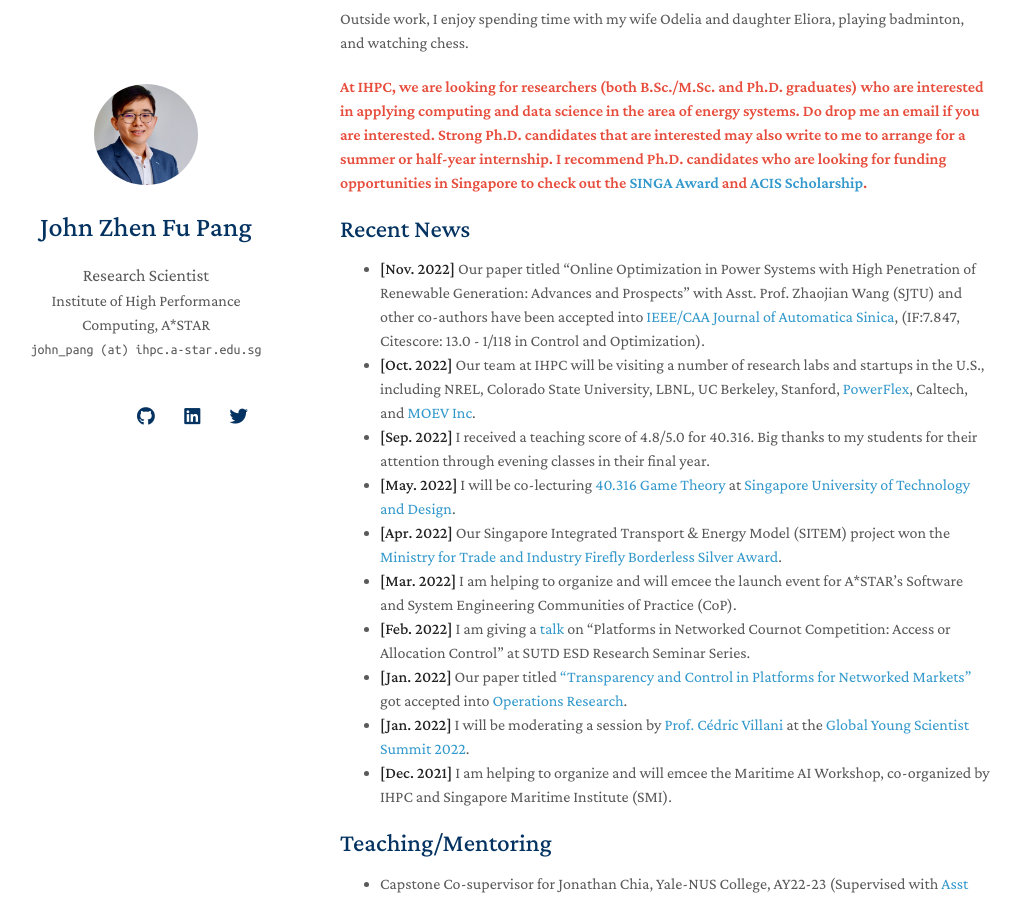
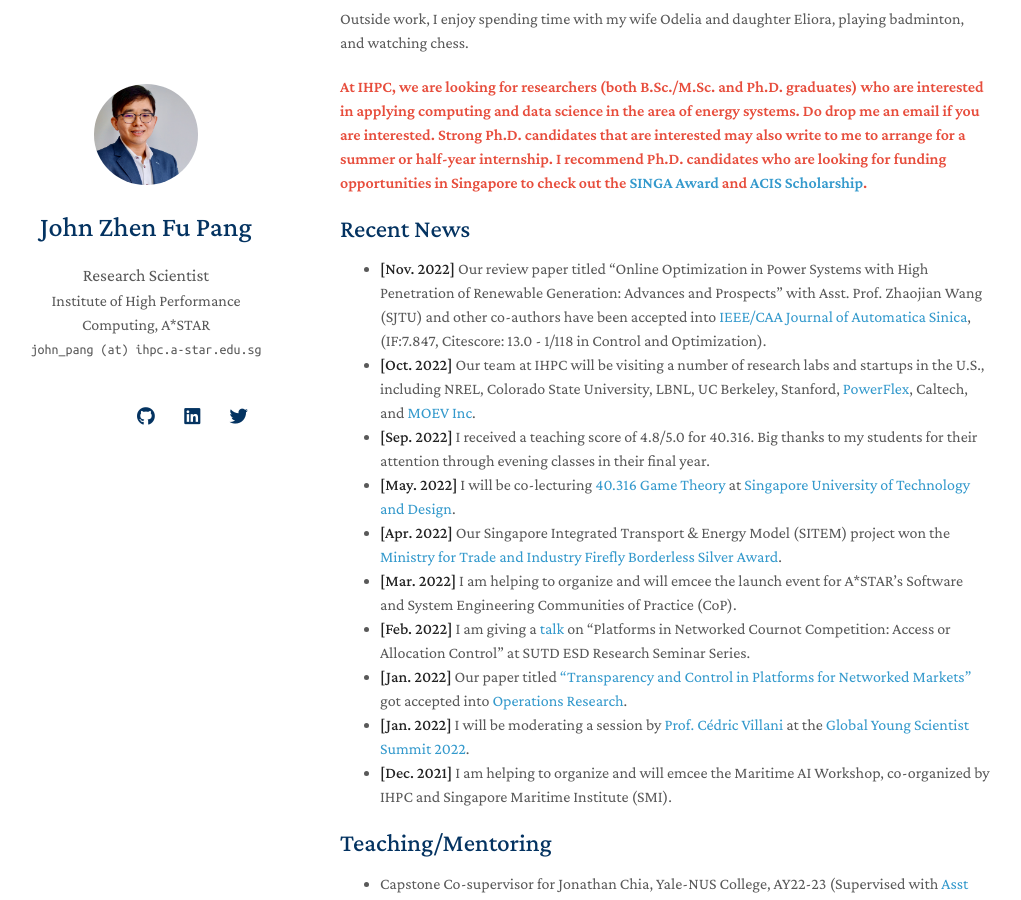
Before and after one commit to j-pang/j-pang.github.io, a Jekyll site: the page built from index.md, in a window 1280 px wide and 900 px high, scrolled down 570 px. Shown: the whole window, without its empty margins (130-1151 px from the left). Built offline with Jekyll 4.4.1, drawn with Linux system fonts in a browser that asks for light colours; nearby versions of some CDN libraries; a style sheet for code colours, icons or effects is not loaded; our own code applies the rules of GitHub Pages for plain Markdown files.

Commit message:
Update index.md

```diff
--- a/index.md
+++ b/index.md
@@ -16,7 +16,7 @@ Outside work, I enjoy spending time with my wife Odelia and daughter Eliora, pla
 
 ## Recent News
 
-- **[Nov. 2022]** Our paper titled "Online Optimization in Power Systems with High Penetration of Renewable Generation: Advances and Prospects" with Asst. Prof. Zhaojian Wang (SJTU) and other co-authors have been accepted into [IEEE/CAA Journal of Automatica Sinica](https://ieeexplore.ieee.org/xpl/RecentIssue.jsp?punumber=6570654), (IF:7.847, Citescore: 13.0 - 1/118 in Control and Optimization).
+- **[Nov. 2022]** Our review paper titled "Online Optimization in Power Systems with High Penetration of Renewable Generation: Advances and Prospects" with Asst. Prof. Zhaojian Wang (SJTU) and other co-authors have been accepted into [IEEE/CAA Journal of Automatica Sinica](https://ieeexplore.ieee.org/xpl/RecentIssue.jsp?punumber=6570654), (IF:7.847, Citescore: 13.0 - 1/118 in Control and Optimization).
 - **[Oct. 2022]**  Our team at IHPC will be visiting a number of research labs and startups in the U.S., including NREL, Colorado State University, LBNL, UC Berkeley, Stanford, [PowerFlex](https://www.powerflex.com/), Caltech, and [MOEV Inc](https://www.moevinc.com/).
 - **[Sep. 2022]**  I received a teaching score of 4.8/5.0 for 40.316. Big thanks to my students for their attention through evening classes in their final year.
 - **[May. 2022]**  I will be co-lecturing [40.316 Game Theory](https://esd.sutd.edu.sg/courses/40316-game-theory/) at [Singapore University of Technology and Design](https://www.sutd.edu.sg/).
```
